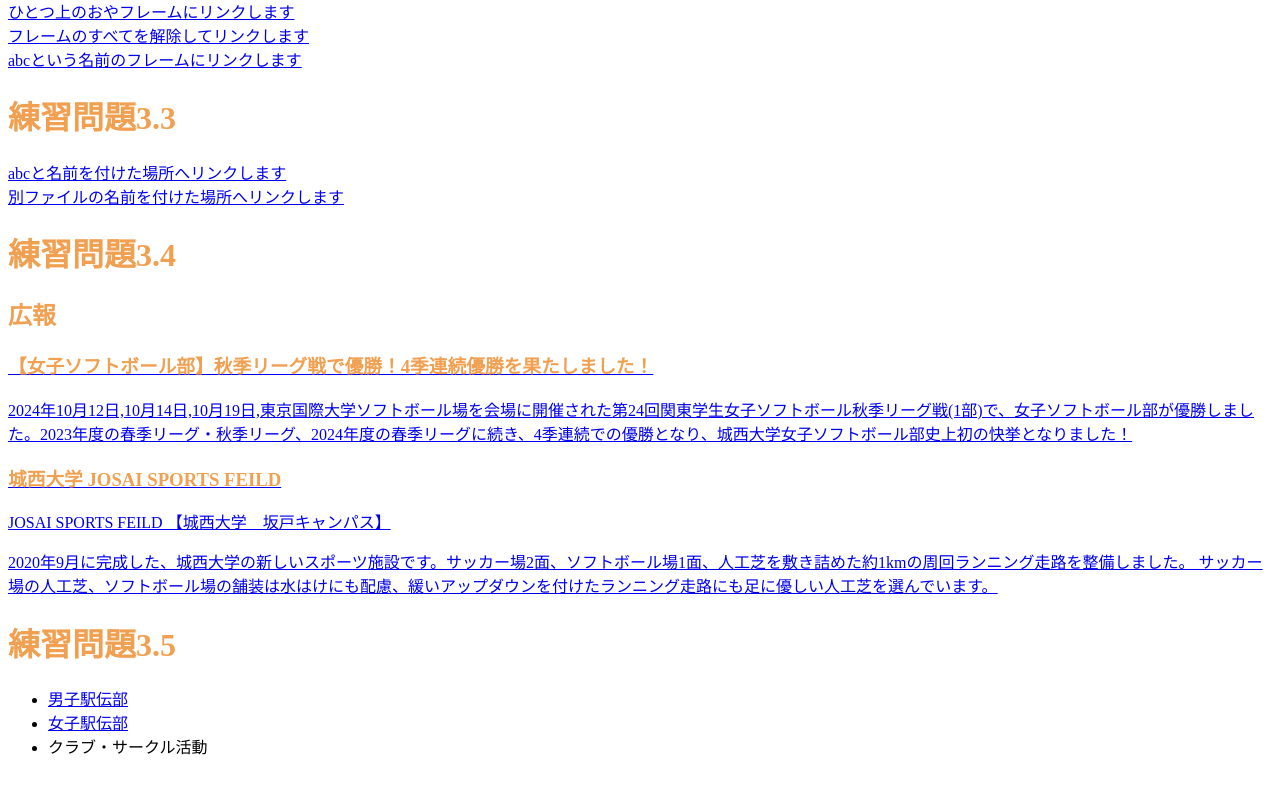
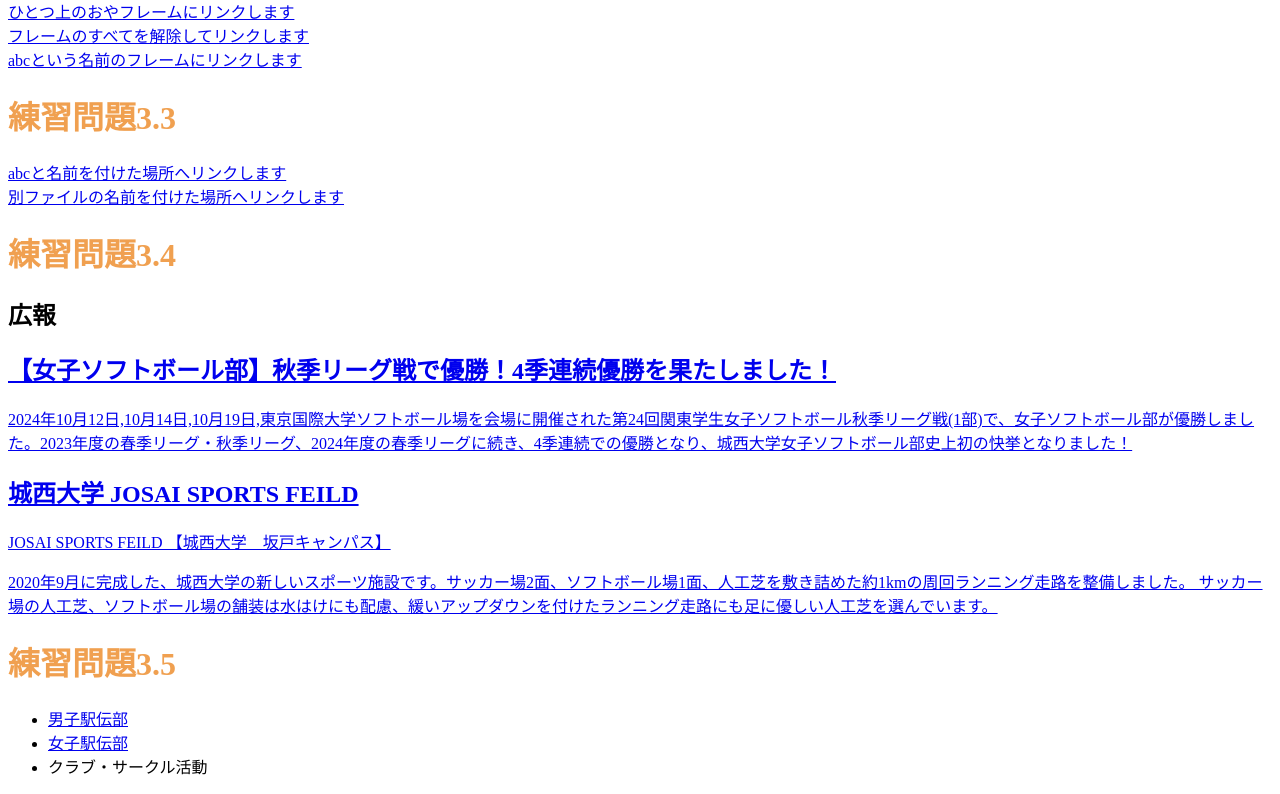
Before and after one commit to sakamotoyoh/4040yoh, a plain HTML site: page index.html in a window 1280 px wide. Shown: the part 3110-3904 px from the top of the page. Drawn offline with Linux system fonts and the light colour scheme.

Commit message:
Update index.html
Signed-off-by: sakamotoyoh <zm25357@josai.ac.jp>

```diff
--- a/index.html
+++ b/index.html
@@ -150,16 +150,16 @@
 
 <h1>練習問題3.4</h1>
 <aside class="ad">
-<h1>広報</h1>
+<h2>広報</h2>
 <a href="https://www.josai.ac.jp/tjp/news/hid00000293/">
  <section>
-  <h1>【女子ソフトボール部】秋季リーグ戦で優勝！4季連続優勝を果たしました！</h1>
+  <h2>【女子ソフトボール部】秋季リーグ戦で優勝！4季連続優勝を果たしました！</h2>
   <p>2024年10月12日,10月14日,10月19日,東京国際大学ソフトボール場を会場に開催された第24回関東学生女子ソフトボール秋季リーグ戦(1部)で、女子ソフトボール部が優勝しました。2023年度の春季リーグ・秋季リーグ、2024年度の春季リーグに続き、4季連続での優勝となり、城西大学女子ソフトボール部史上初の快挙となりました！</p>
  </section></a>
 
  <a href="https://www.josai.ac.jp/about/facility/shimokawara/">
  <section>
- <h1>城西大学 JOSAI SPORTS FEILD</h1>
+ <h2>城西大学 JOSAI SPORTS FEILD</h2>
   <p> JOSAI SPORTS FEILD 【城西大学　坂戸キャンパス】</p>
   <p>2020年9月に完成した、城西大学の新しいスポーツ施設です。サッカー場2面、ソフトボール場1面、人工芝を敷き詰めた約1kmの周回ランニング走路を整備しました。
   サッカー場の人工芝、ソフトボール場の舗装は水はけにも配慮、緩いアップダウンを付けたランニング走路にも足に優しい人工芝を選んでいます。</p>
```
